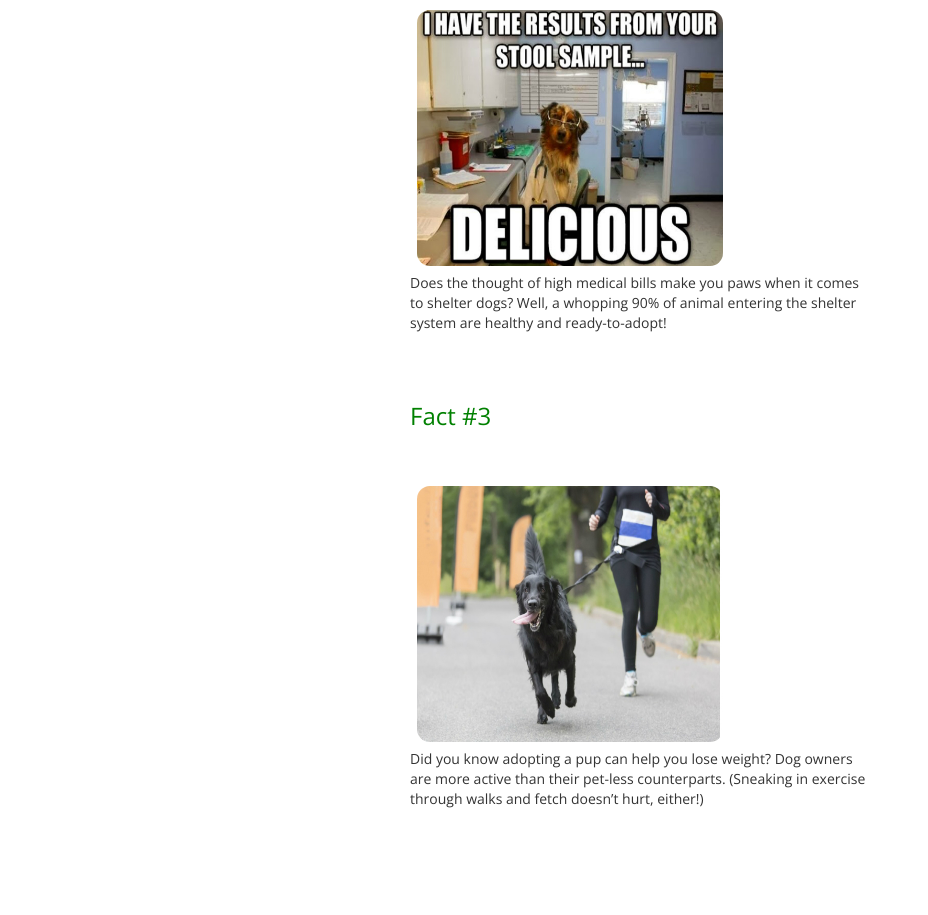
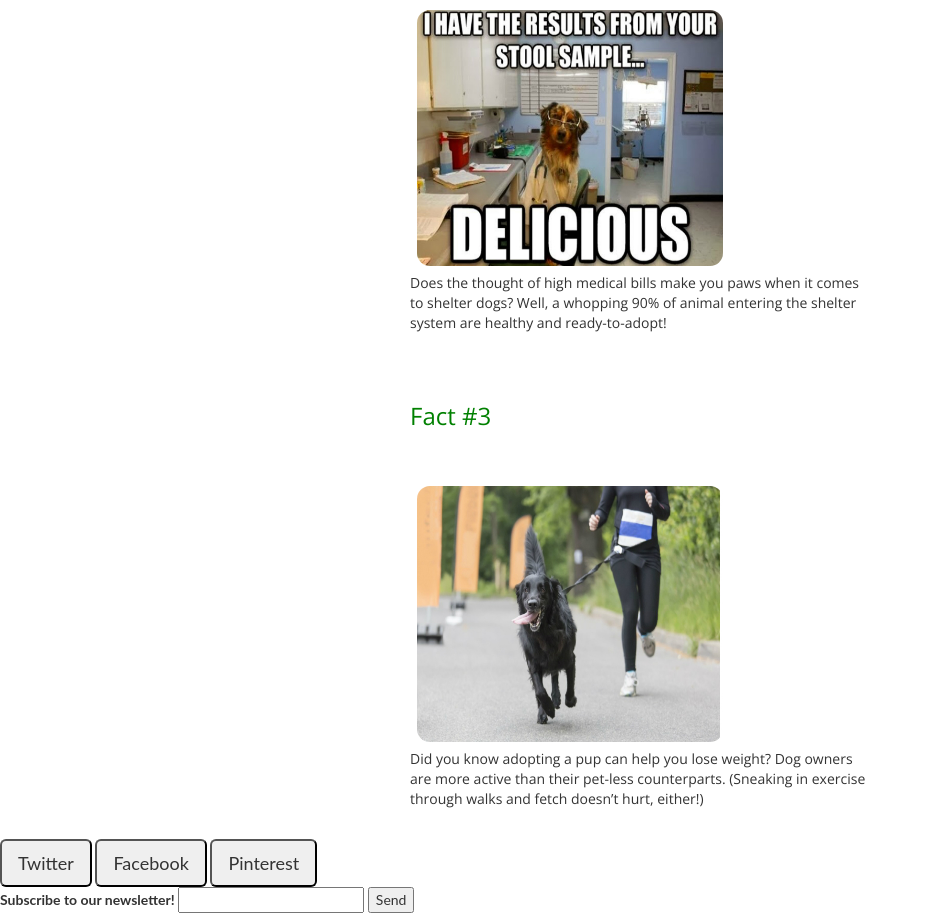
Before and after one commit to jojobaer/puppation, a plain HTML site: page index.html in a window 1280 px wide. Shown: the part 1566-2481 px from the top of the page, without its empty margins (0-928 px from the left). Before the commit the page ends 2405 px from the top, so only its background shows below. Drawn offline with nearby package versions, Linux system fonts and the light colour scheme.

Commit message:
Add files via upload

```diff
--- a/index.html
+++ b/index.html
@@ -142,6 +142,19 @@ body {font-family: "Lato"}
     <p> Did you know adopting a pup can help you lose weight? Dog owners are more active than their pet-less counterparts. (Sneaking in exercise through walks and fetch doesn’t hurt, either!)
   </p>
   </article>
+
+  <div id='social-buttons'>
+    <button class='btn-lg''btn-twitter'>Twitter</button>
+    <button class='btn-lg''btn-facebook'>Facebook</button>
+    <button class='btn-lg''btn-pinterest'>Pinterest</button>
+  </div>
+
+  <form role='form'>
+    <label for="email">Subscribe to our newsletter!</label>
+    <input type="text" name="email" >
+    <button type="submit">Send</button>
+  </form>
+
   <script> alert("Welcome to Puppation!"
   $("button").on("click", function(){alert("GREAT!")})
   </script>
```
